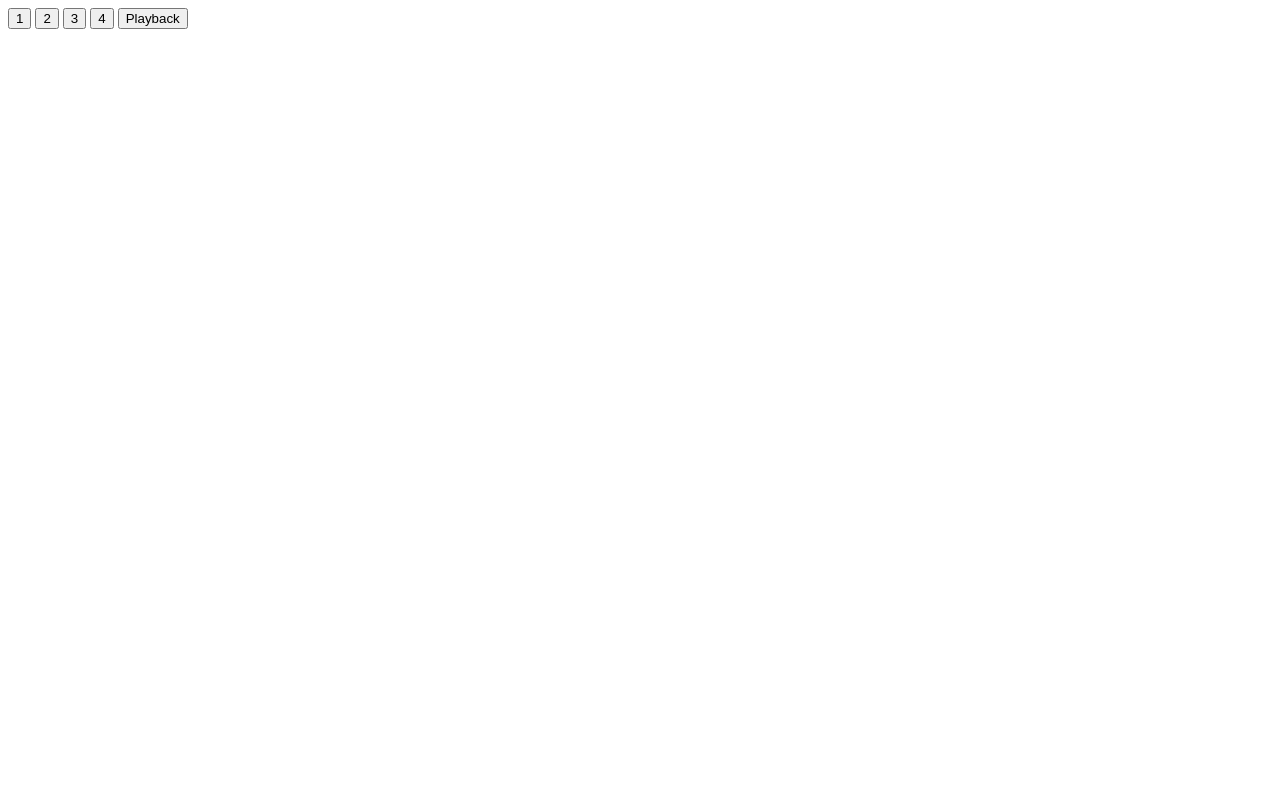
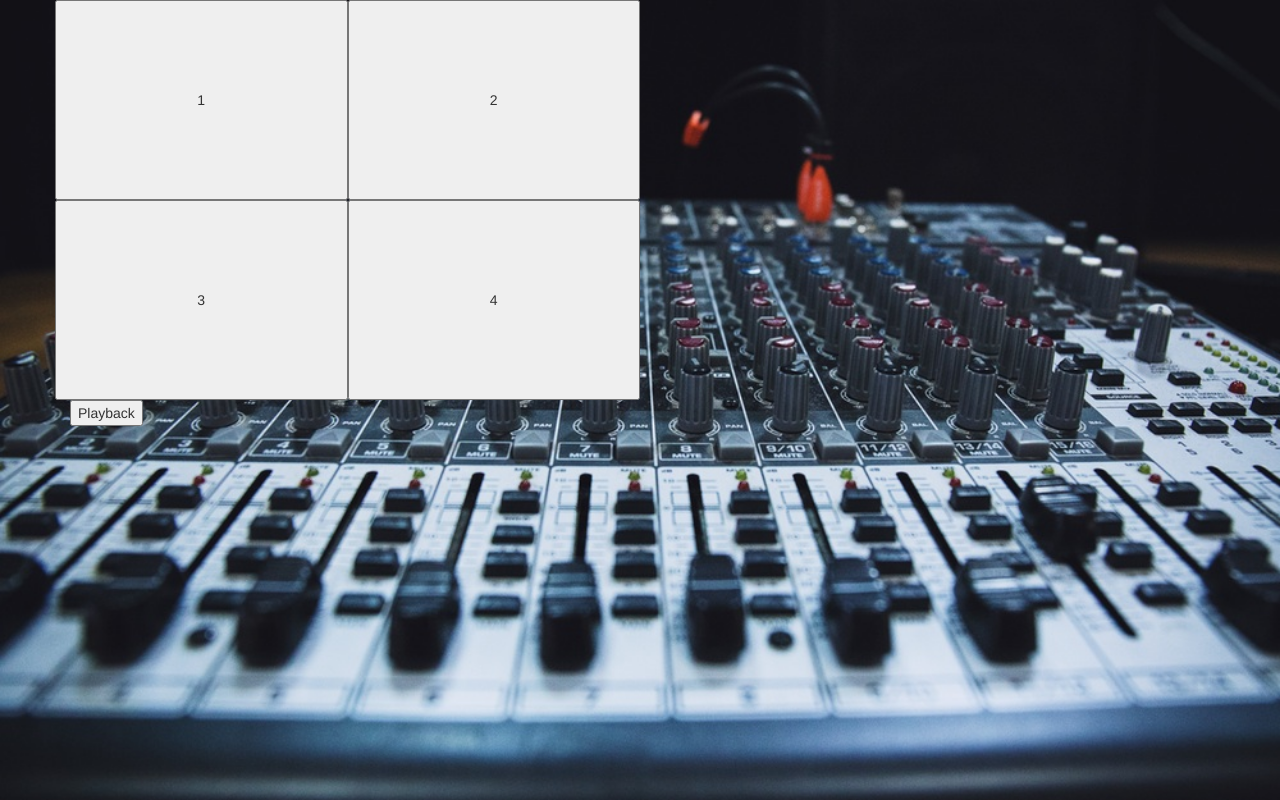
Before and after one commit to pacalabre/GA-Project-1, a plain HTML site: page index.html in a window 1280 px wide. Drawn offline with nearby package versions, Linux system fonts and the light colour scheme.

Commit message:
added background image and started to style the buttons

```diff
--- a/index.html
+++ b/index.html
@@ -1,14 +1,24 @@
 <html>
 <head>
   <title></title>
+  <link rel="stylesheet" type="text/css" href="reset.css">
+  <link rel="stylesheet" href="https://maxcdn.bootstrapcdn.com/bootstrap/3.3.6/css/bootstrap.min.css">
+  <link rel="stylesheet" type="text/css" href="style.css">
 </head>
-<body>
-  <button id = "b1">1</button>
-  <button id = "b2">2</button>
-  <button id = "b3">3</button>
-  <button id = "b4">4</button>
+<body class="container">
+  <section>
+    <div class="row pads-top">
+      <button class="pads col-xs-3 col-sm-3 col-md-3 col-lg-3 col-xl-3" id = "b1">1</button>
+      <button class="pads col-xs-3 col-sm-3 col-md-3 col-lg-3 col-xl-3" id = "b2">2</button>
+    </div>
+    <div class="row pads-bottom">
+      <button class="pads col-xs-3 col-sm-3 col-md-3 col-lg-3 col-xl-3" id = "b3">3</button>
+      <button class="pads col-xs-3 col-sm-3 col-md-3 col-lg-3 col-xl-3" id = "b4">4</button>
+    </div>
+  </section>
   <button id= "playBack">Playback</button>
   <section></section>
+  <script src="https://maxcdn.bootstrapcdn.com/bootstrap/3.3.6/js/bootstrap.min.js"></script>
   <script type="text/javascript" src="main.js"></script>
 </body>
 </html>
--- a/main.js
+++ b/main.js
@@ -86,7 +86,6 @@ function computerTurn() {
 }
 
 function comparePattern() {
-
   var computerPatternCompare;
   var playerPatternCompare;
   for(var i=0;i<computerPattern.length; i++) {
@@ -101,8 +100,9 @@ function comparePattern() {
       playerPattern = [];
       computerTurn();
     } else {
-      alert("game over, your score is"+ playerTurns);
+      alert('game over. your score is '+ playerTurns);
     }
+  return;
   }
 }
 
--- /dev/null
+++ b/reset.css
@@ -0,0 +1,48 @@
+/* http://meyerweb.com/eric/tools/css/reset/
+   v2.0 | 20110126
+   License: none (public domain)
+*/
+
+html, body, div, span, applet, object, iframe,
+h1, h2, h3, h4, h5, h6, p, blockquote, pre,
+a, abbr, acronym, address, big, cite, code,
+del, dfn, em, img, ins, kbd, q, s, samp,
+small, strike, strong, sub, sup, tt, var,
+b, u, i, center,
+dl, dt, dd, ol, ul, li,
+fieldset, form, label, legend,
+table, caption, tbody, tfoot, thead, tr, th, td,
+article, aside, canvas, details, embed,
+figure, figcaption, footer, header, hgroup,
+menu, nav, output, ruby, section, summary,
+time, mark, audio, video {
+  margin: 0;
+  padding: 0;
+  border: 0;
+  font-size: 100%;
+  font: inherit;
+  vertical-align: baseline;
+}
+/* HTML5 display-role reset for older browsers */
+article, aside, details, figcaption, figure,
+footer, header, hgroup, menu, nav, section {
+  display: block;
+}
+body {
+  line-height: 1;
+}
+ol, ul {
+  list-style: none;
+}
+blockquote, q {
+  quotes: none;
+}
+blockquote:before, blockquote:after,
+q:before, q:after {
+  content: '';
+  content: none;
+}
+table {
+  border-collapse: collapse;
+  border-spacing: 0;
+}
--- a/style.css
+++ b/style.css
@@ -0,0 +1,9 @@
+body {
+  background-image: url('studio.jpg');
+  background-repeat: no-repeat;
+  background-size: cover;
+}
+
+.pads {
+  height: 25%;
+}
```
Also changed, not shown: studio.jpg (added), 1 other file.
